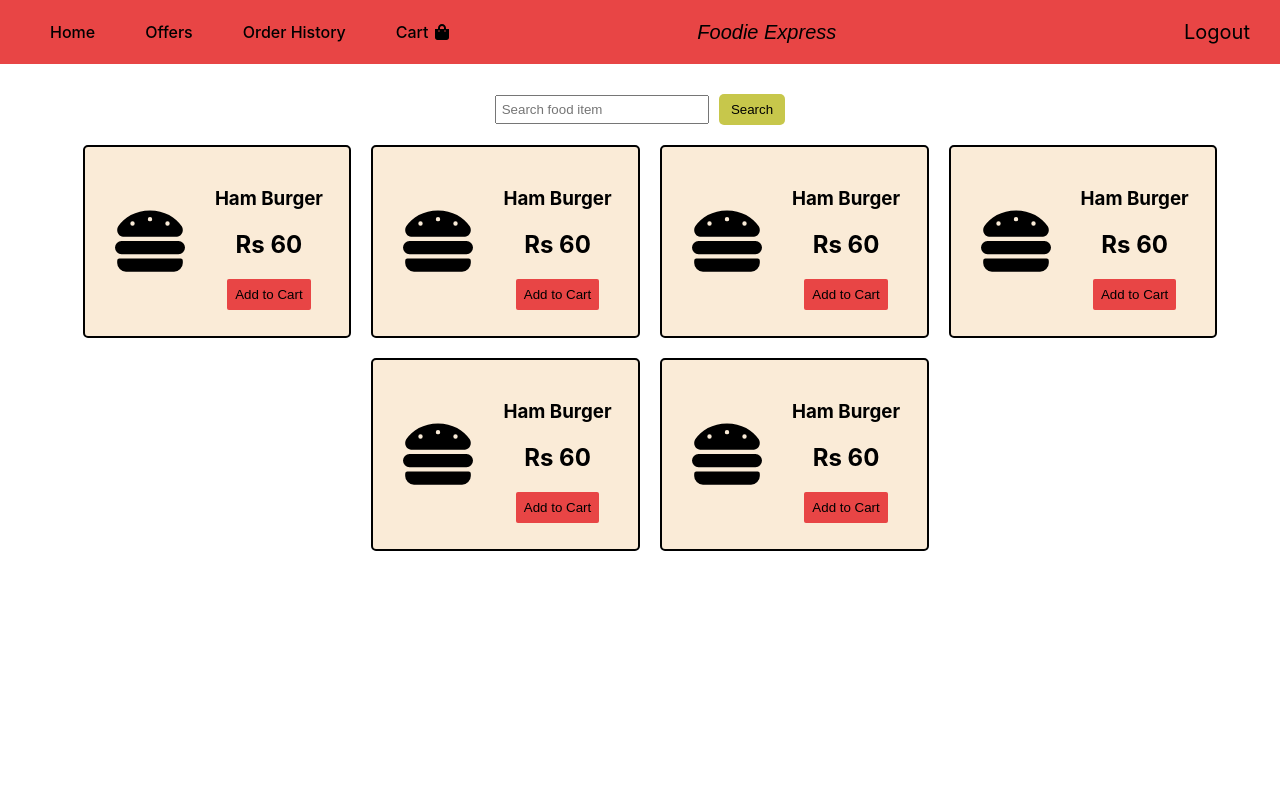
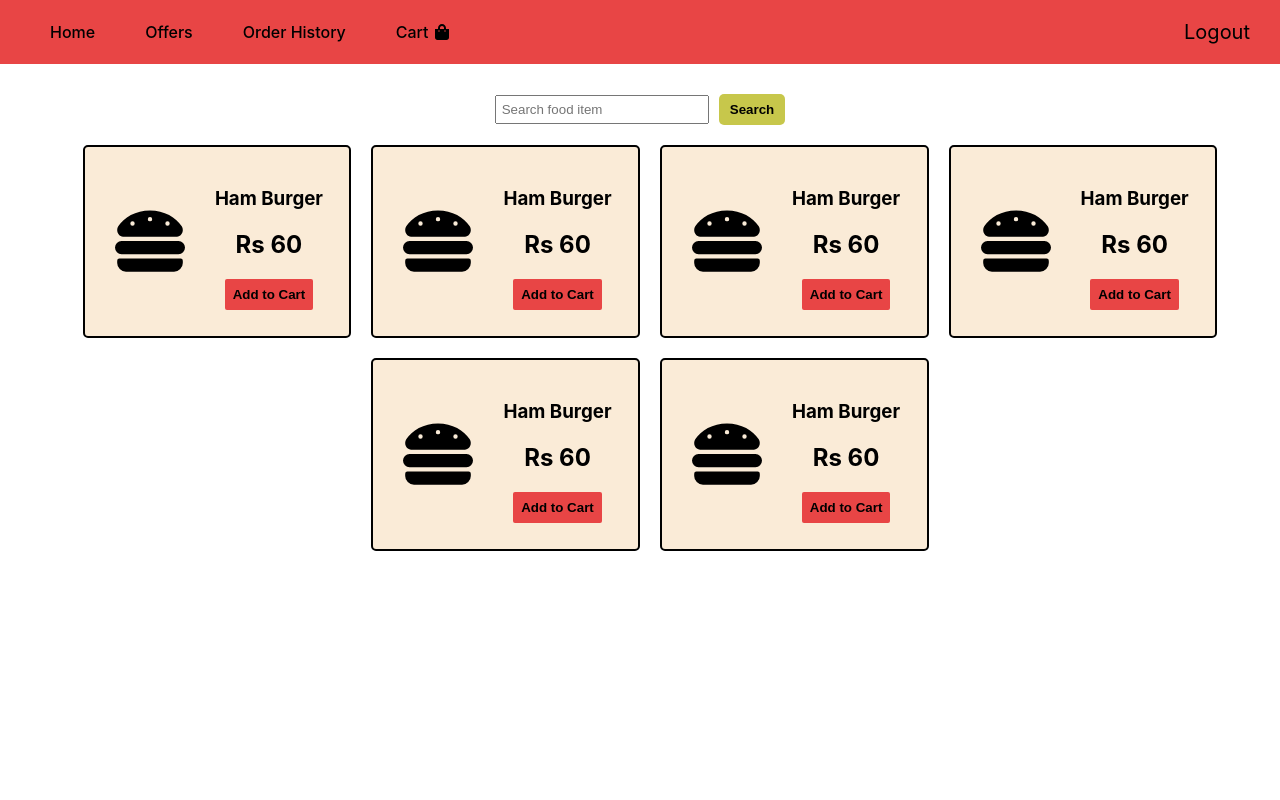
Before and after one commit to MrPratik07/MajorProject_Food_Delivery_App, a React (Create React App) app: page / in a window 1280 px wide. Shown: the top 800 px of the page. Built offline with nearby package versions, Linux system fonts and the light colour scheme.

Commit message:
added hover to buttons

```diff
--- a/src/App.js
+++ b/src/App.js
@@ -1,9 +1,5 @@
 import './styles/App.css';
-
 import Controller from './components/Controller'
-import Navbar from './components/header/Navbar';
-import Footer from './components/footer/Footer';
-
 function App() {
   return (
 
--- a/src/components/footer/Footer.css
+++ b/src/components/footer/Footer.css
@@ -51,11 +51,11 @@
     border-radius: 5px;
     background-color: rgb(199, 199, 75);
     border: none;
-    transition: transform .5s;
+    transition: transform 0.7s;
     cursor: pointer;
 }
 #send :hover{
-    transform: scale(20);
+    transform: scale(1.1);
 }
 
 .address{
--- a/src/components/header/Navbar.css
+++ b/src/components/header/Navbar.css
@@ -42,7 +42,7 @@
 
 #logout:hover{
     font-size: 20px bold;
-    text-decoration: underline;
+    text-decoration: overline;
     cursor: pointer;
 }
 
--- a/src/components/header/Navbar.js
+++ b/src/components/header/Navbar.js
@@ -20,9 +20,9 @@ const Navbar=() =>{
         <p className="content" onClick={() => redirectTo("/history")}>Order History</p>
         <p className="content" id="cart" onClick={() => redirectTo("/cart")}>Cart <FaShoppingBag id="cartlogo"/></p>
         </div>
-        <div className="main-logo">
+        {/* <div className="main-logo">
         <p id="foodie">Foodie Express</p>
-        </div>
+        </div> */}
         <div className="right-navbar">
        <p id="logout" onClick={()=>console.log("Logout from App")}>Logout</p>
         </div>
--- a/src/components/home/HomePage.css
+++ b/src/components/home/HomePage.css
@@ -25,12 +25,13 @@
     border: none;
     border-radius: 5px;
     background-color: rgb(199, 199, 75);
+    transition: transform 0.5s;
+    font-weight: bold;
+}
 
-}
 
 .body{
     height: 90vh;
-
 }
 
 
--- a/src/components/home/foodcard/Foodcard.css
+++ b/src/components/home/foodcard/Foodcard.css
@@ -49,6 +49,13 @@
     margin-bottom: 5px;
     border: none;
     background-color: #e84545;
+    font-weight: bold;
     border-radius: 2px;
+    cursor: pointer;
+    transition: transform 0.7s;
 
 }
+
+#addfoodtocart:hover{
+    transform: scale(1.2);
+}
```
